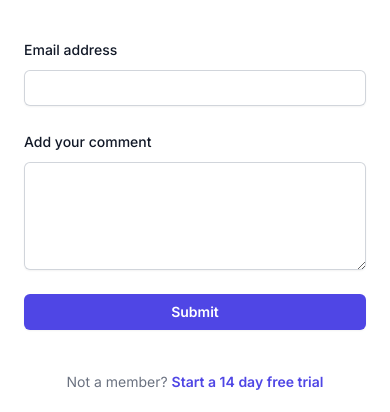
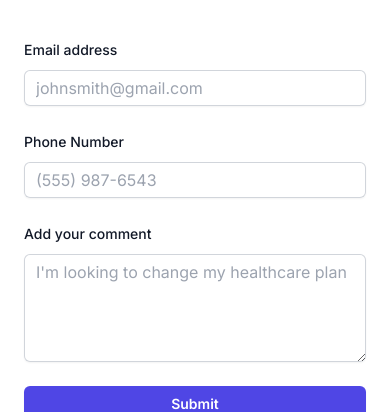
Before and after one commit to hcdl-co/Nylas, a Next.js app: page / in a window 390 px wide. Shown: the part 1211-1623 px from the top of the page. Built offline with nearby package versions, Linux system fonts and the light colour scheme.

Commit message:
added phone number as well

```diff
--- a/src/app/components/form.js
+++ b/src/app/components/form.js
@@ -5,6 +5,7 @@ export default function Form() {
 
     const [formData, setFormData] = useState({
         email: '',
+        phone: '',
         comment: '',
       });
 
@@ -12,7 +13,6 @@ export default function Form() {
       const handleSubmit = async (e) => {
           e.preventDefault();
 
-          console.log(formData)
         try {
           const response = await fetch('/api/sendEmail', {
             method: 'POST',
@@ -57,10 +57,29 @@ export default function Form() {
                   }
                   autoComplete="email"
                   required
+                  placeholder="johnsmith@gmail.com"
                   className="block w-full rounded-md border-0 py-1.5 text-gray-900 shadow-sm ring-1 ring-inset ring-gray-300 placeholder:text-gray-400 focus:ring-2 focus:ring-inset focus:ring-indigo-600 sm:text-sm sm:leading-6"
                 />
               </div>
             </div>
+
+            <div>
+      <label htmlFor="phone-number" className="block text-sm font-medium leading-6 text-gray-900">
+        Phone Number
+      </label>
+      <div className="mt-2 rounded-md shadow-sm">
+        <input
+          type="text"
+          name="phone-number"
+          id="phone-number"
+          onChange={(e) =>
+            setFormData({ ...formData, phone: e.target.value })
+          }
+          className="block w-full rounded-md border-0 py-1.5 text-gray-900 ring-1 ring-inset ring-gray-300 placeholder:text-gray-400 focus:ring-2 focus:ring-inset focus:ring-indigo-600 sm:text-sm sm:leading-6"
+          placeholder="(555) 987-6543"
+        />
+      </div>
+    </div>
 
             <div>
       <label htmlFor="comment" className="block text-sm font-medium leading-6 text-gray-900">
@@ -74,6 +93,7 @@ export default function Form() {
             setFormData({ ...formData, comment: e.target.value })
           }
           id="comment"
+          placeholder="I'm looking to change my healthcare plan"
           className="block w-full rounded-md border-0 py-1.5 text-gray-900 shadow-sm ring-1 ring-inset ring-gray-300 placeholder:text-gray-400 focus:ring-2 focus:ring-inset focus:ring-indigo-600 sm:text-sm sm:leading-6"
           defaultValue={''}
         />
--- a/src/pages/api/sendEmail.js
+++ b/src/pages/api/sendEmail.js
@@ -10,11 +10,13 @@ export default async function handler(req, res) {
 
     const nylas = Nylas.with(process.env.ACCESS_TOKEN);
 
-    const { email, comment } = req.body;
+    const { email, phone, comment } = req.body;
 
     const draft = nylas.drafts.build({
       subject: 'Contact Us Submission',
-      body: `Email: ${email}\nComment: ${comment}`,
+      body: `Email: ${email}\n
+            Phone: ${phone}
+            Comment: ${comment}`,
       to: [{ email: 'bmaggiano@gmail.com' }],
     });
 
```
